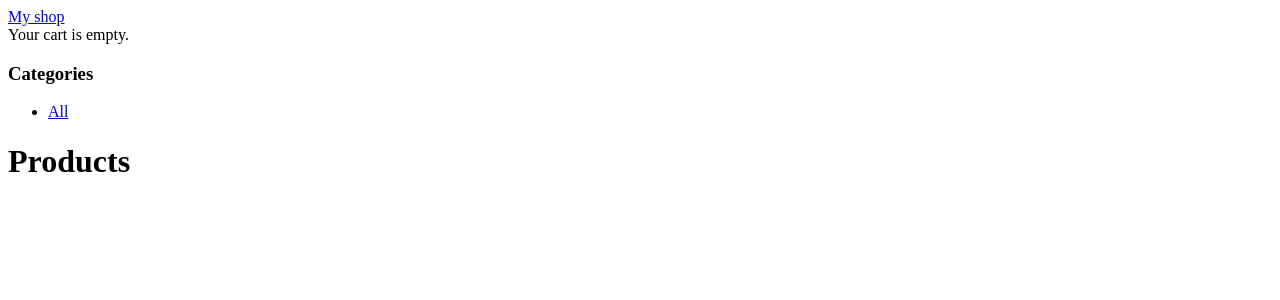
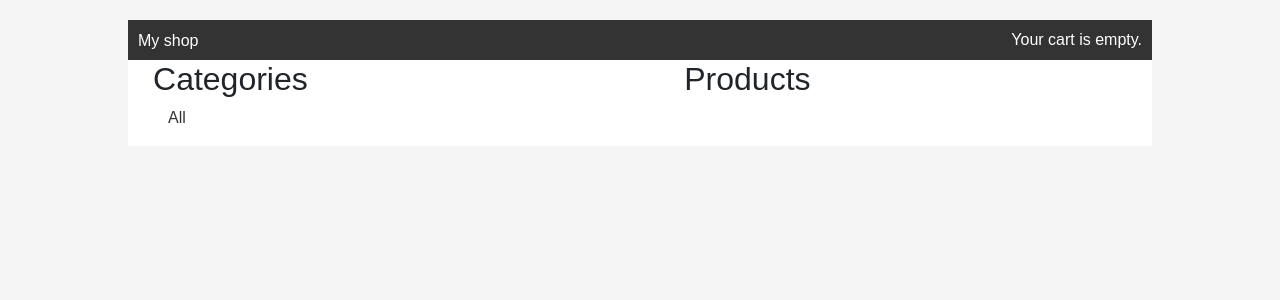
Before and after one commit to femitechs/E-Commerce-Project, a Django app: page /shop/ in a window 1280 px wide. Shown: the top 300 px of the page. Run offline with Django 3.2, Linux system fonts and the light colour scheme; data that the repository does not hold is empty; parts of the project's set-up code (start-up, migrations or seed data) failed here and were passed over.

Commit message:
Styled the project with CSS Grid and Bootstrap

```diff
--- a/E-commerce/commerce/settings.py
+++ b/E-commerce/commerce/settings.py
@@ -43,6 +43,7 @@ INSTALLED_APPS = [
     'cart.apps.CartConfig',
     'order.apps.OrderConfig',
     'payment.apps.PaymentConfig',
+    'crispy_forms',
 ]
 
 MIDDLEWARE = [
@@ -145,3 +146,5 @@ CELERY_TASK_SERIALIZER = 'json'
 PAYSTACK_PRIVATE_KEY = config("PAYSTACK_PRIVATE_KEY")
 
 PAYSTACK_PUBLIC_KEY = config("PAYSTACK_PUBLIC_KEY")
+
+CRISPY_TEMPLATE_PACK = 'bootstrap4'
--- a/E-commerce/shop/static/css/base.css
+++ b/E-commerce/shop/static/css/base.css
@@ -0,0 +1,92 @@
+a {
+    text-decoration: none;
+    color: #333;
+  }
+
+li {
+    list-style-type: none;
+  }
+
+body {
+    background: #f5f5f5;
+    font-family: "Montserrat", sans-serif;
+    box-sizing: border-box;
+    width: 100%;
+    height: 100%;
+    margin: 0;
+}
+
+.shop {
+    width: 80%;
+    margin: 20px auto;
+    background-color: #fff;
+}
+
+.header {
+    margin: 0;
+    background-color: #333;
+    color: #fff;
+    height: 40px;
+    line-height: 40px;
+}
+
+.header a {
+    color: #fff;
+}
+
+.home {
+    float: left;
+    margin-left: 10px;
+    line-height: 1.5;
+    margin-top: 9px;
+    vertical-align: middle;
+}
+
+#cart-info {
+    text-align: right;
+    margin-right: 10px;
+}
+
+.grid-container {
+    display: grid;
+    grid-template-columns: 20% auto;
+    gap: 10px;
+}
+
+.product-list {
+    grid-area: 1 / 2 / 2 / 3;
+}
+.sidebar {
+    grid-area: 1 / 1 / 2 / 2;
+}
+
+li {
+    margin-bottom: 15px;
+}
+
+#cat {
+    text-align: center;
+}
+
+.product-list {
+    display: grid;
+    grid-template-columns: repeat(3, 1fr);
+    gap: 10px;
+}
+
+.product-title {
+    grid-area: 1 / span 3 / 2 / 4;
+    text-align: center;
+
+}
+.product-list > .item:nth-child() {
+    grid-area: 2 / span 3 / 3 / 4;
+}
+
+.order-info {
+    margin-left: 10px;
+}
+
+.order-info h2 {
+    text-align: center;
+}
--- a/E-commerce/shop/templates/base.html
+++ b/E-commerce/shop/templates/base.html
@@ -4,14 +4,17 @@
   <head>
     <meta charset="utf-8" />
     <title>{% block title %}My shop{% endblock %}</title>
+    <link rel="stylesheet" href="https://cdn.jsdelivr.net/npm/bootstrap@4.0.0/dist/css/bootstrap.min.css" integrity="sha384-Gn5384xqQ1aoWXA+058RXPxPg6fy4IWvTNh0E263XmFcJlSAwiGgFAW/dAiS6JXm" crossorigin="anonymous">
     <link href="{% static 'css/base.css' %}" rel="stylesheet">
   </head>
   <body>
-    <div id="header">
+    <div class="shop">
+      <div class="header">
+        <div class="home">
           <a href="{% url 'shop:index' %}" class="logo">My shop</a>
         </div>
-    <div id="subheader">
-      <div class="cart">
+
+        <div id="cart-info">
           {% with total_items=cart|length %}
             {% if total_items > 0 %}
               Your cart:
@@ -29,5 +32,6 @@
         {% block content %}
         {% endblock %}
       </div>
+    </div>
   </body>
 </html>
--- a/E-commerce/shop/templates/shop/detail.html
+++ b/E-commerce/shop/templates/shop/detail.html
@@ -15,7 +15,7 @@
         {{ product.category }}
       </a>
     </h2>
-    <p class="price">USD{{ product.price }}</p>
+    <p class="price">NGN{{ product.price }}</p>
     <form action="{% url "cart:cart_add" product.id %}" method="post">
       {{ cart_product_form }}
       {% csrf_token %}
--- a/E-commerce/shop/templates/shop/list.html
+++ b/E-commerce/shop/templates/shop/list.html
@@ -6,8 +6,9 @@
 {% endblock %}
 
 {% block content %}
-  <div id="sidebar">
-    <h3>Categories</h3>
+  <div class="grid-container">
+    <div class="sidebar">
+      <h2 id="cat">Categories</h2>
       <ul>
         <li {% if not category %}class="selected"{% endif %}>
           <a href="{% url "shop:index" %}">All</a>
@@ -20,16 +21,21 @@
       </ul>
     </div>
     <div id="main" class="product-list">
-    <h1>{% if category %}{{ category.name }}{% else %}Products{% endif %}</h1>
+      <div class="product-title">
+        <h2>{% if category %}{{ category.name }}{% else %}Products{% endif %}</h2>
+      </div>
         {% for product in products %}
           <div class="item">
+            <div class="sub-item">
               <a href="{{ product.get_absolute_url }}">
-          <img src="{% if product.image %} {{ product.image.url }} {% else %}{% static "image/no_image.jpg" %}{% endif %}">
+                <img style="height: 150px; width: 230px; border: 1px solid black;" src="{% if product.image %} {{ product.image.url }} {% else %}{% static "image/no_image.jpg" %}{% endif %}">
               </a>
               <a href="{{ product.get_absolute_url }}">{{ product.name }}</a>
               <br>
               NGN{{ product.price }}
             </div>
+          </div>
         {% endfor %}
     </div>
+  </div>
 {% endblock %}
```
Also changed, not shown: E-commerce/order/templates/order/create.html (+22 -9 lines), E-commerce/shop/static/image/no_image.jpg (deleted). Lines whose indentation alone changed are shown as unchanged.
